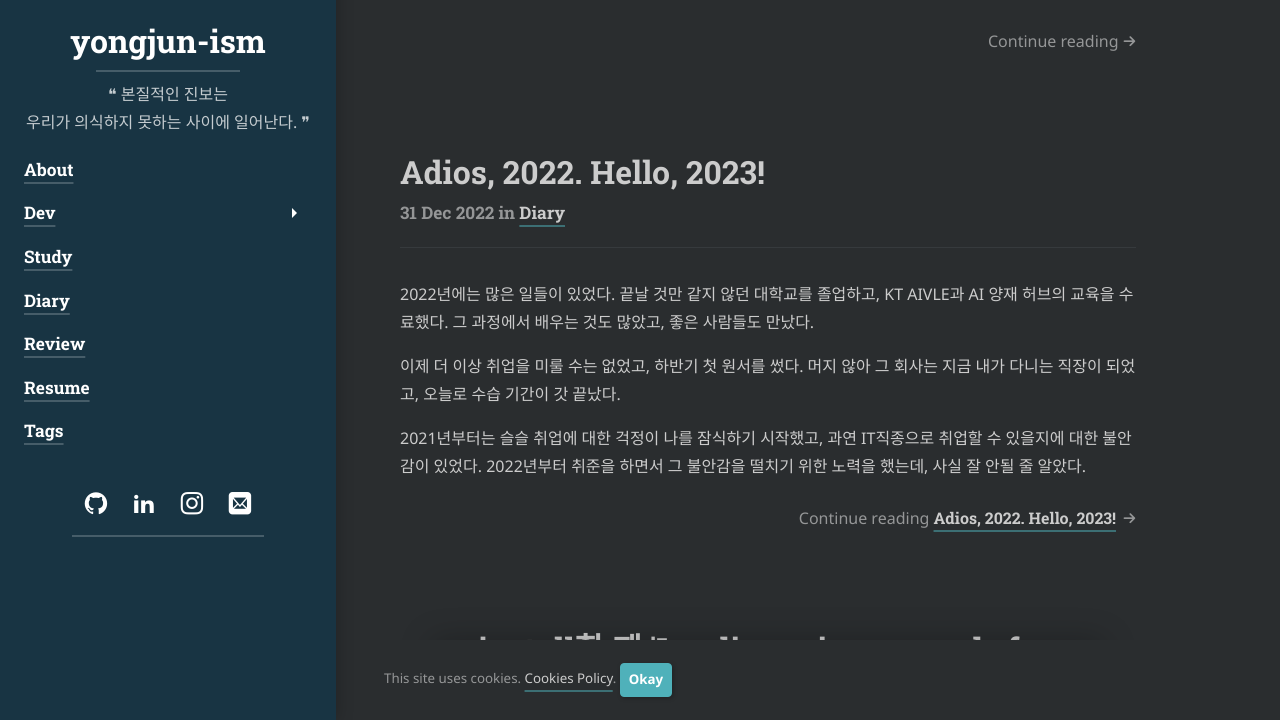
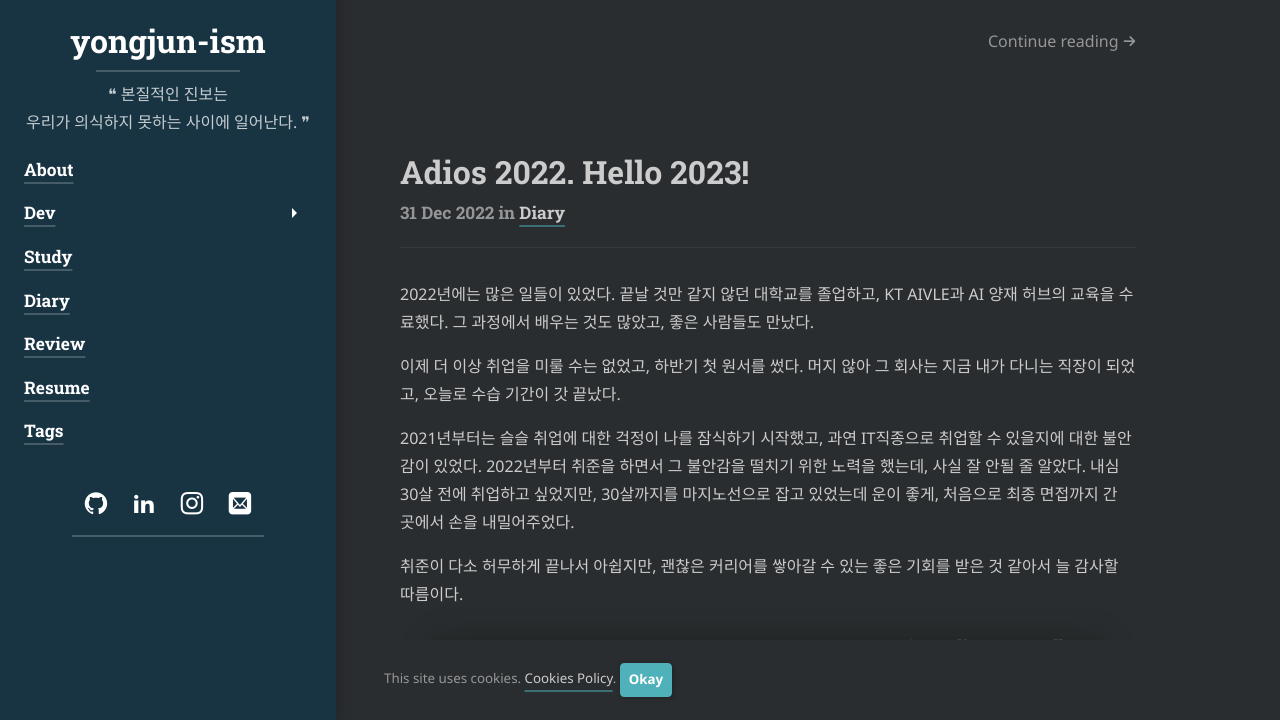
Before and after one commit to yongjunism/yongjunism.github.io, a Jekyll site: the page built from index.md, in a window 1280 px wide and 900 px high, cut to the strip 180-900 px from the top of the window. Built offline with Jekyll 4.4.1, drawn with Linux system fonts in a browser that asks for light colours; cached includes are drawn as plain includes; nearby versions of some CDN libraries; some web fonts are replaced; library files that are not in the unit come from our copies; some of the changed lines change nothing that is shown.

Commit message:
Update a post

```diff
--- a/_posts/diary/2022-12-31-adios-2022-hello-2023.md
+++ b/_posts/diary/2022-12-31-adios-2022-hello-2023.md
@@ -1,9 +1,9 @@
 ---
 layout: post
-title: "Adios, 2022. Hello, 2023!"
-subtitle: "Adios 2022"
+title: "Adios 2022. Hello 2023!"
+subtitle: "Adios 2022. Hello 2023!"
 category: diary
-tags: 2022
+# tags: 2022
 ---
 
 2022년에는 많은 일들이 있었다.
@@ -15,3 +15,6 @@ tags: 2022
 
 2021년부터는 슬슬 취업에 대한 걱정이 나를 잠식하기 시작했고, 과연 IT직종으로 취업할 수 있을지에 대한 불안감이 있었다.
 2022년부터 취준을 하면서 그 불안감을 떨치기 위한 노력을 했는데, 사실 잘 안될 줄 알았다.
+내심 30살 전에 취업하고 싶었지만, 30살까지를 마지노선으로 잡고 있었는데 운이 좋게, 처음으로 최종 면접까지 간 곳에서 손을 내밀어주었다.
+
+취준이 다소 허무하게 끝나서 아쉽지만, 괜찮은 커리어를 쌓아갈 수 있는 좋은 기회를 받은 것 같아서 늘 감사할 따름이다.
```
